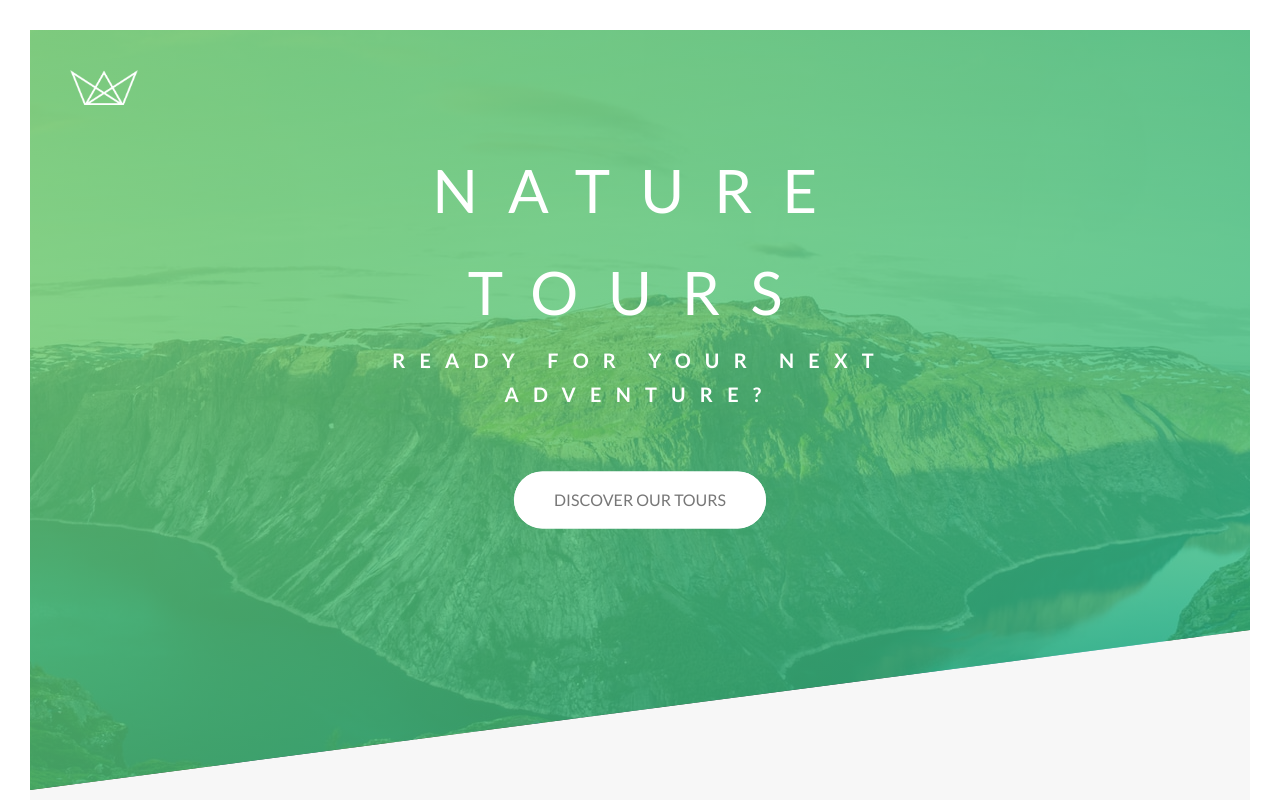
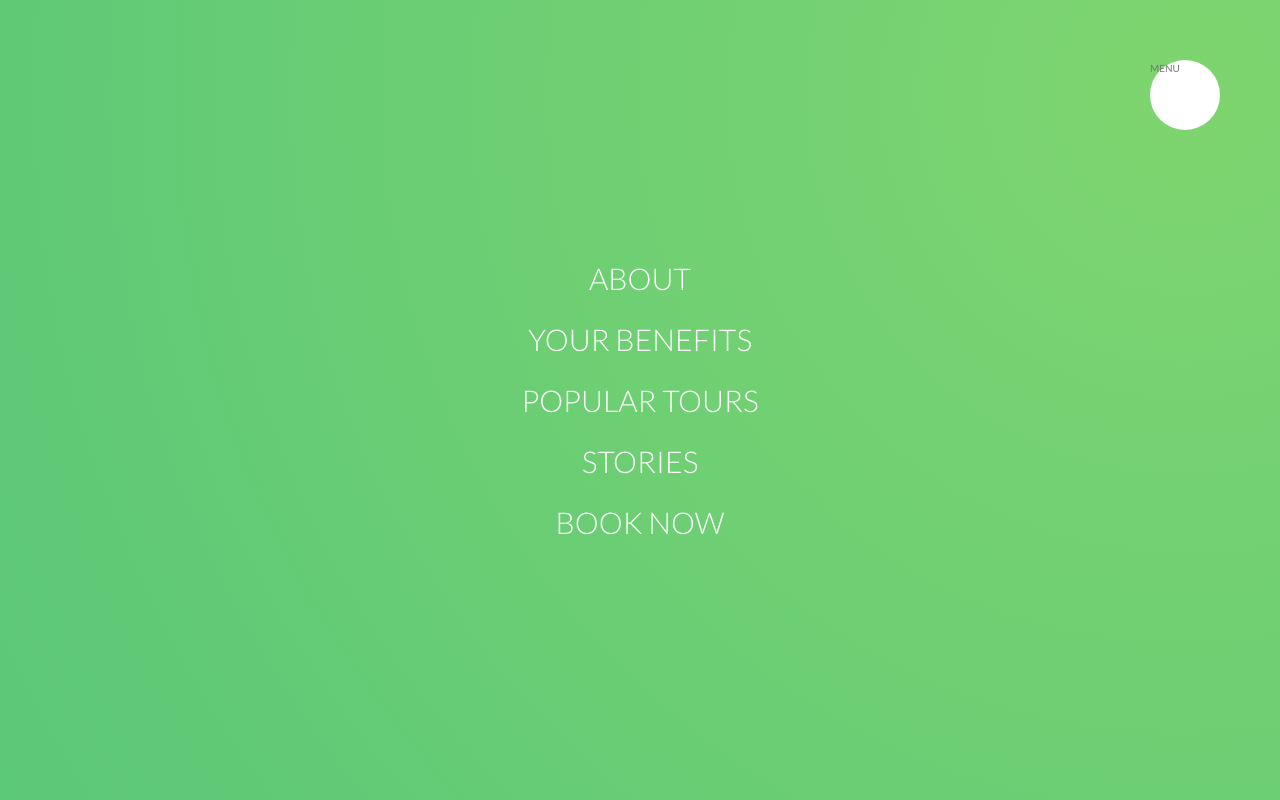
Before and after one commit to fenagel/nature-tours, a website: page index.html in a window 1280 px wide. Shown: the top 800 px of the page. Drawn offline with Linux system fonts and the light colour scheme.

Commit message:
started navigation html and initial css

```diff
--- a/index.html
+++ b/index.html
@@ -16,6 +16,33 @@
     <title>Nature Tours | Exciting tours for adventurous people</title>
   </head>
   <body>
+    <div class="navigation">
+      <input type="checkbox" class="navigation__checkbox" id="navi-toggle" />
+      <label for="navi-toggle" class="navigation__button">MENU</label>
+
+      <div class="navigation__background">&nbsp;</div>
+
+      <nav class="navigation__nav">
+        <ul class="navigation__list">
+          <li class="navigation__item">
+            <a href="#" class="navigation__link">About</a>
+          </li>
+          <li class="navigation__item">
+            <a href="#" class="navigation__link">Your benefits</a>
+          </li>
+          <li class="navigation__item">
+            <a href="#" class="navigation__link">Popular tours</a>
+          </li>
+          <li class="navigation__item">
+            <a href="#" class="navigation__link">Stories</a>
+          </li>
+          <li class="navigation__item">
+            <a href="#" class="navigation__link">Book now</a>
+          </li>
+        </ul>
+      </nav>
+    </div>
+
     <header class="header">
       <div class="header__logo-box">
         <img class="header__logo" src="img/logo-white.png" alt="Logo" />
--- /dev/null
+++ b/sass/layout/_navigation.scss
@@ -0,0 +1,62 @@
+.navigation {
+  &__checkbox {
+    display: none;
+  }
+
+  &__button {
+    background-color: $color-white;
+    height: 7rem;
+    width: 7rem;
+    border-radius: 50%;
+    position: fixed;
+    top: 6rem;
+    right: 6rem;
+    z-index: 2000;
+  }
+
+  &__background {
+    height: 6rem;
+    width: 6rem;
+    border-radius: 50%;
+    position: fixed;
+    top: 6.5rem;
+    right: 6.5rem;
+    background-image: radial-gradient(
+      $color-primary-light,
+      $color-primary-dark
+    );
+    z-index: 1000;
+
+    transform: scale(80);
+  }
+
+  &__nav {
+    height: 100vh;
+    width: 100%;
+    position: fixed;
+    top: 0;
+    right: 0;
+    z-index: 1500;
+  }
+
+  &__list {
+    position: absolute;
+    top: 50%;
+    left: 50%;
+    transform: translate(-50%, -50%);
+    list-style: none;
+    text-align: center;
+  }
+
+  &__item {
+    margin: 1rem;
+  }
+
+  &__link {
+    font-size: 3rem;
+    font-weight: 300;
+    color: $color-white;
+    text-decoration: none;
+    text-transform: uppercase;
+  }
+}
--- a/sass/main.scss
+++ b/sass/main.scss
@@ -18,5 +18,6 @@
 @import "layout/footer";
 @import "layout/grid";
 @import "layout/header";
+@import "layout/navigation";
 
 @import "pages/home";
```
Also changed, not shown: css/style.css.
